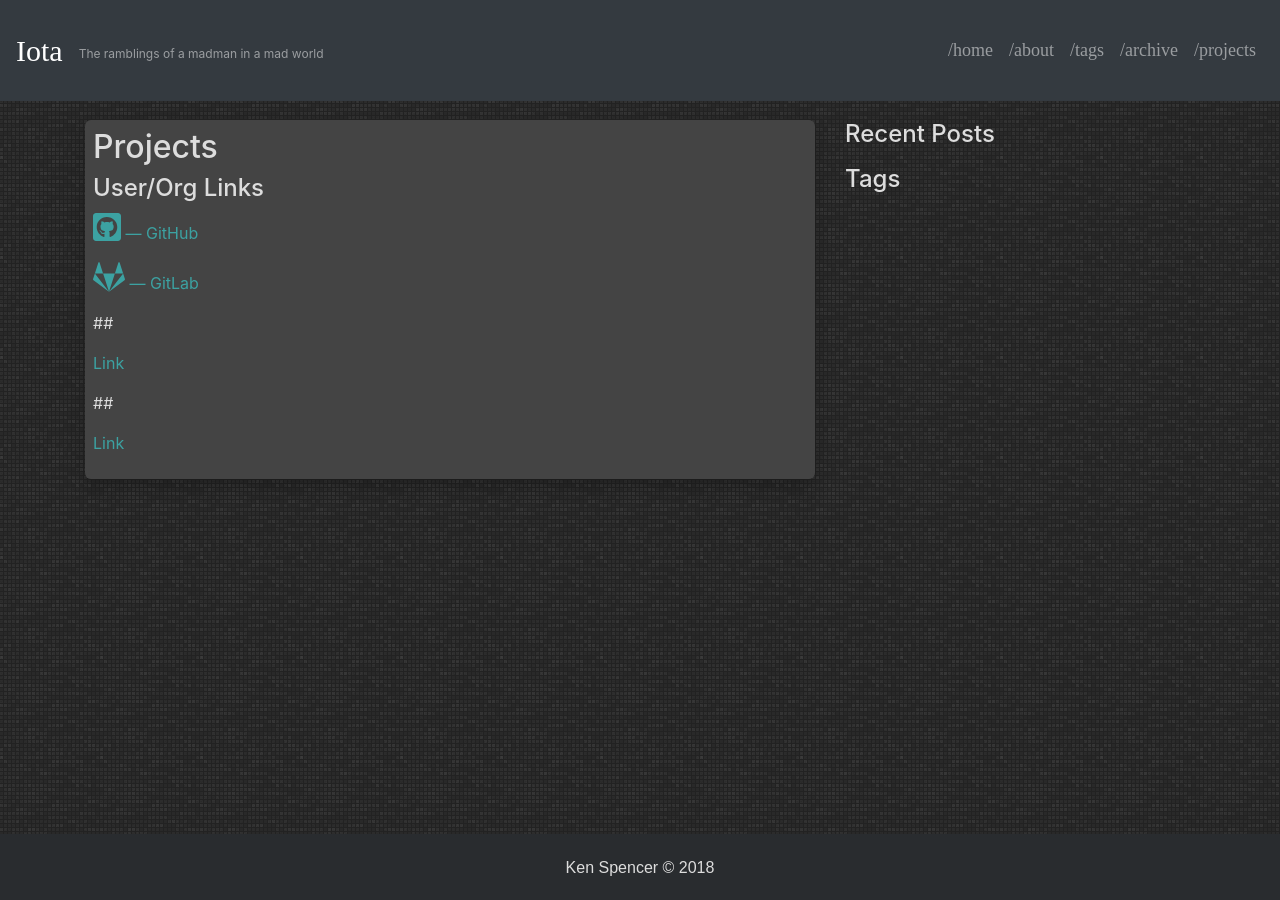
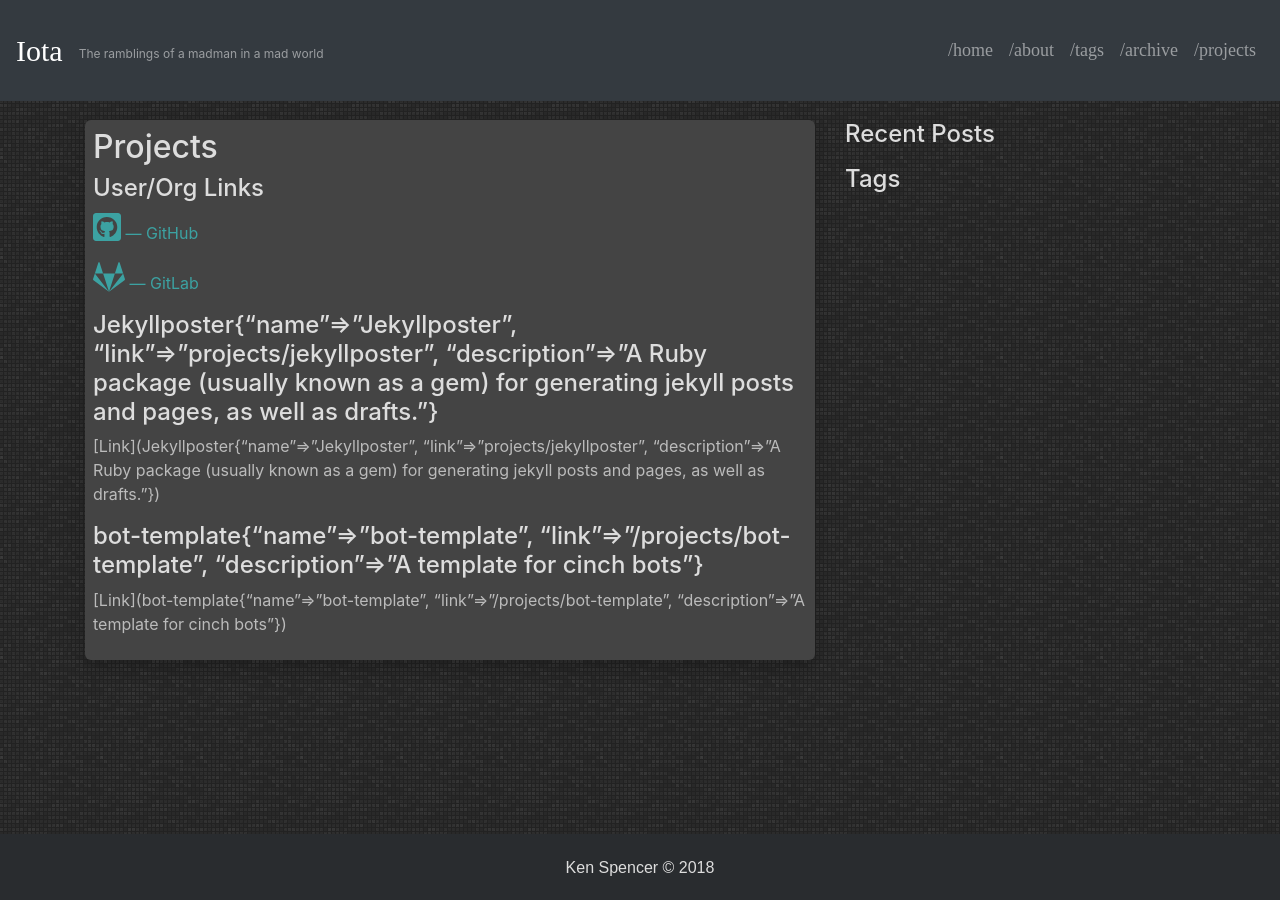
Before and after one commit to IotaSpencer/iotaspencer.me, a Jekyll site: the page built from projects/index.md, in a window 1280 px wide and 900 px high. Built offline with Jekyll 4.4.1, drawn with Linux system fonts in a browser that asks for light colours; nearby versions of some CDN libraries.

Commit message:
update projects/index.md

```diff
--- a/projects/index.md
+++ b/projects/index.md
@@ -27,9 +27,9 @@
 
 {% for project in page.projects %}
 
-## {{project.name}}
+## {{project}}
 
 
-> [Link]({{project.link}})
+> [Link]({{project}})
 
 {% endfor %}
```
